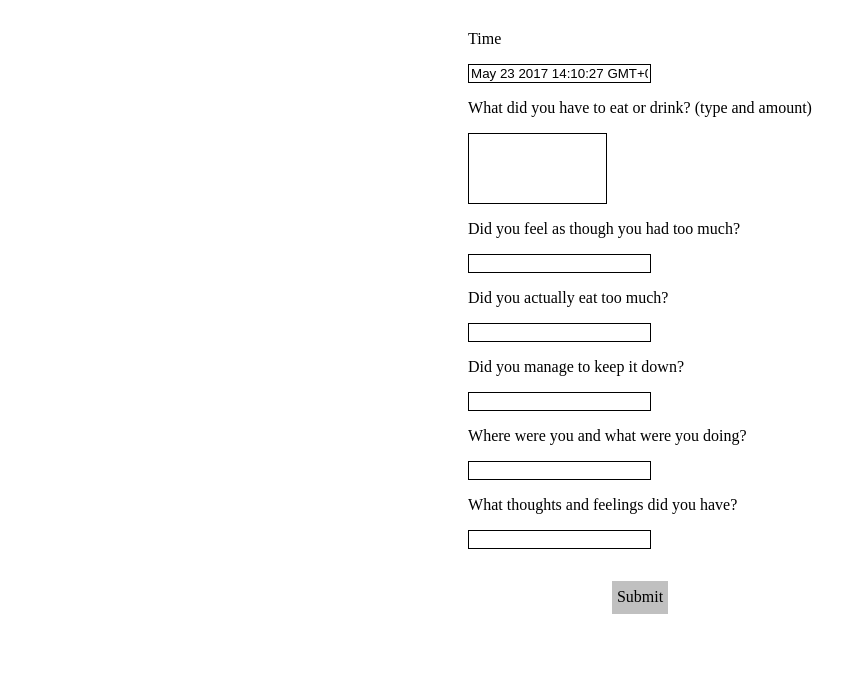
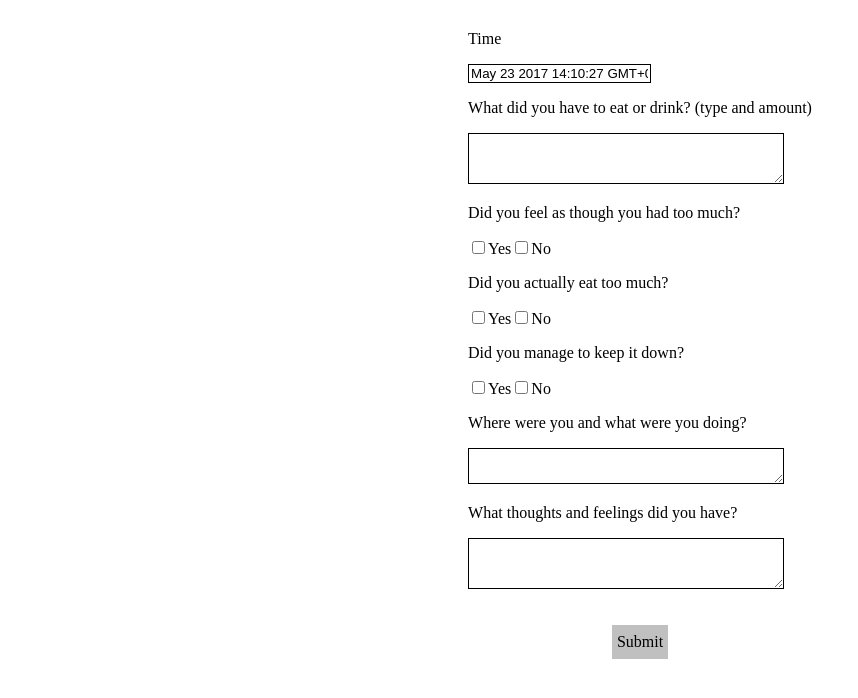
Before and after one commit to FAC10/annafreud-app, a plain HTML site: page logameal.html in a window 1280 px wide. Shown: the part 70-768 px from the top of the page, without its empty margins (0-858 px from the left). Drawn offline with Linux system fonts and the light colour scheme.

Commit message:
added functionality to hide and unhide a question depeneding on user input
relates to #5

```diff
--- a/css/logameal.css
+++ b/css/logameal.css
@@ -18,10 +18,12 @@
   border: .05em solid black;
 }
 
-.food_input {
-  border: .05em solid black;
-  width: 10em;
-  height: 5em;
+#food_input {
+  width: 90%;
+}
+
+#what_happened {
+  display: none;
 }
 
 .logameal_questions {
--- a/logameal.html
+++ b/logameal.html
@@ -18,12 +18,15 @@
     <article class="logameal_questions">
       <p>Time</p><input type="text" class="logameal_input" id="current_time_input" value="">
       <p>What did you have to eat or drink? (type and amount)</p>
-      <input type="text" class="food_input">
-      <p>Did you feel as though you had too much?</p><input type="text" class="logameal_input">
-      <p>Did you actually eat too much?</p><input type="text" class="logameal_input"></br>
-      <p>Did you manage to keep it down?</p><input type="text" class="logameal_input"></br>
-      <p>Where were you and what were you doing?</p><input type="text" class="logameal_input"></br>
-      <p>What thoughts and feelings did you have?</p><input type="text" class="logameal_input"></br>
+      <textarea rows="3" columns="1" class="logameal_input" id="food_input"></textarea>
+      <p>Did you feel as though you had too much?</p><input type="checkbox" class="logameal_input" value="yes">Yes<input type="checkbox" class="logameal_input" value="no">No
+      <p>Did you actually eat too much?</p><input type="checkbox" class="logameal_input" value="yes">Yes<input type="checkbox" class="logameal_input" value="no">No</br>
+      <p>Did you manage to keep it down?</p><input type="checkbox" class="logameal_input" value="yes" id="yes">Yes<input type="checkbox" class="logameal_input" value="no" id="no">No</br>
+       <div id="what_happened">
+      <p>What happened?</p><input type="checkbox" class="logameal_input" value="yes">Vomit<input type="checkbox" class="logameal_input" value="no">Laxatives</br>
+    </div>
+      <p>Where were you and what were you doing?</p><textarea class="logameal_input" rows="2" cols="1" id="food_input"></textarea></br>
+      <p>What thoughts and feelings did you have?</p><textarea class="logameal_input" rows="3" cols="1" id="food_input"></textarea></br>
     </article>
     <a href="./logged.html" class="logameal_submit">Submit</a>
   </div>
--- a/logameal.js
+++ b/logameal.js
@@ -1,2 +1,14 @@
 var time = document.getElementById("current_time_input")
+var no = document.getElementById("no");
+var yes = document.getElementById("yes");
 time.value = new Date().toString().slice(4,-15);
+
+no.addEventListener('click', ()=>{
+  if (no.checked === true) {
+  document.getElementById("what_happened").style.display = 'block';
+}
+});
+
+yes. addEventListener('click', ()=>{
+  document.getElementById("what_happened").style.display= 'none';
+});
```
